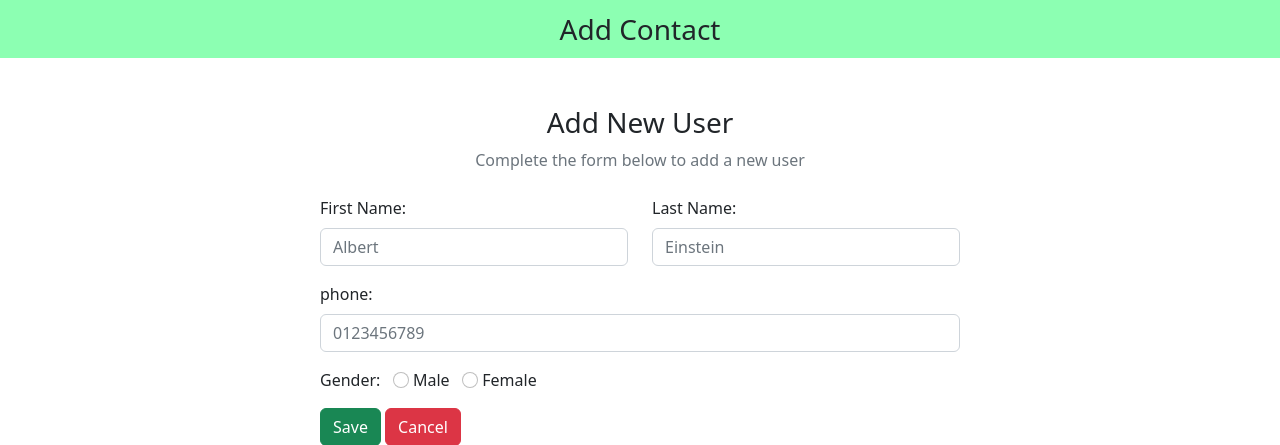
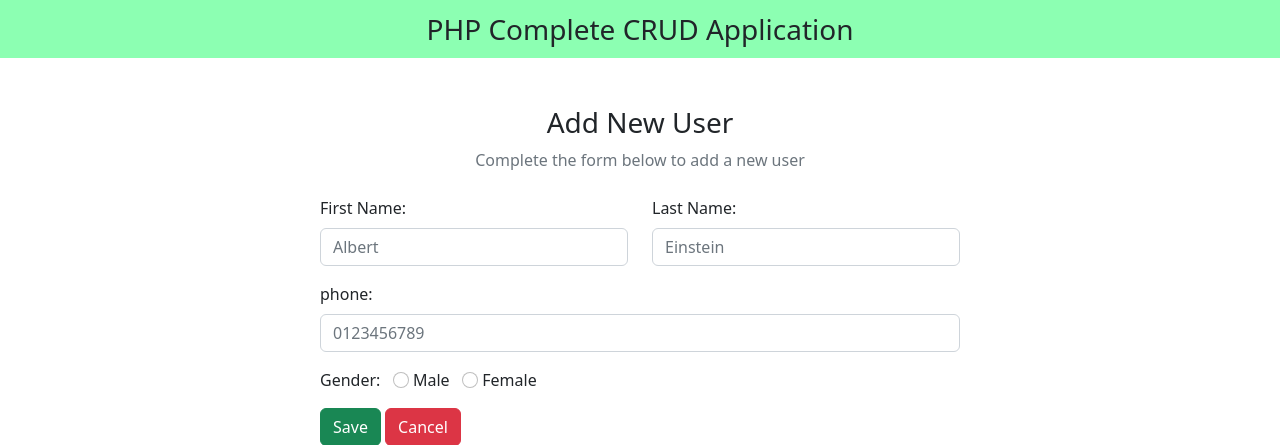
Before and after one commit to Nguyendinhle1911/LEDINHNGUYEN, a PHP site: page /add-new.php in a window 1280 px wide. Shown: the top 445 px of the page. Run offline with PHP 8.4, Linux system fonts and the light colour scheme.

Commit message:
Add files via upload

```diff
--- a/add-new.php
+++ b/add-new.php
@@ -37,12 +37,12 @@ if (isset($_POST["submit"])) {
    <!-- Font Awesome -->
    <link rel="stylesheet" href="https://cdnjs.cloudflare.com/ajax/libs/font-awesome/6.4.0/css/all.min.css" integrity="sha512-iecdLmaskl7CVkqkXNQ/ZH/XLlvWZOJyj7Yy7tcenmpD1ypASozpmT/E0iPtmFIB46ZmdtAc9eNBvH0H/ZpiBw==" crossorigin="anonymous" referrerpolicy="no-referrer" />
 
-   <title>ADD Contact</title>
+   <title>PHP CRUD Application</title>
 </head>
 
 <body>
    <nav class="navbar navbar-light justify-content-center fs-3 mb-5" style="background-color: #00ff5573;">
-      Add Contact
+      PHP Complete CRUD Application
    </nav>
 
    <div class="container">
```
Also changed, not shown: README.md, db_conn.php (line endings or trailing spaces), delete.php (line endings or trailing spaces), edit.php (line endings or trailing spaces), index.php (line endings or trailing spaces).
